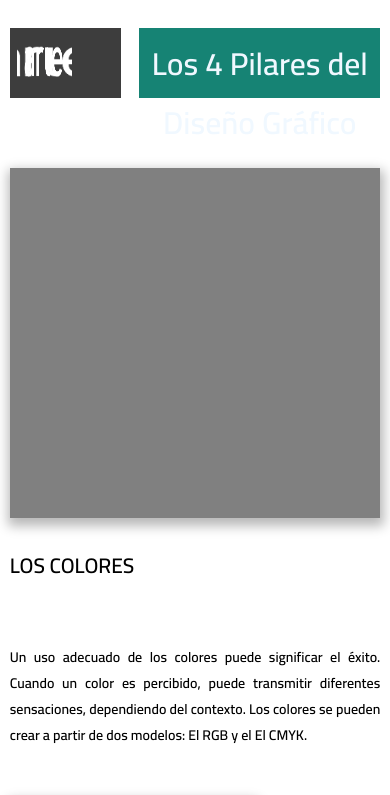
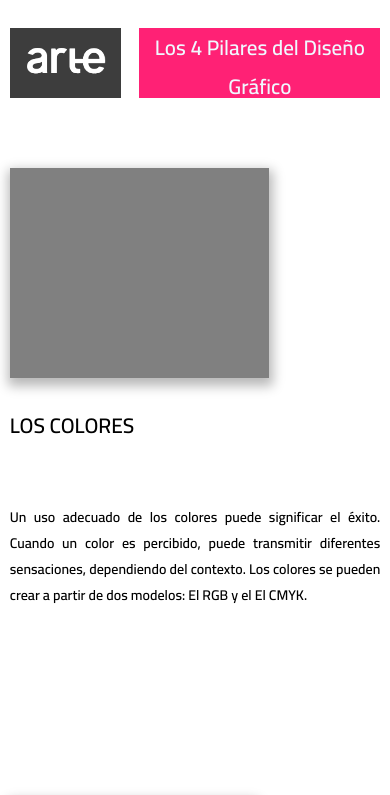
Before and after one commit to kagjuarez/Responsive_actualizado, a plain HTML site: page index.html in a window 390 px wide. Shown: the top 795 px of the page. Drawn offline with Linux system fonts and the light colour scheme; a web font is replaced by a local one.

Commit message:
Update css.css

```diff
--- a/css/css.css
+++ b/css/css.css
@@ -287,8 +287,25 @@ section {
         width: 65%;
         height: 10em;
         margin-top: 4em;
-        background-color: #168374;
+        background-color: #FF2175;
     }
+
+    .logo_R{
+    width: 16em;
+    height: 5em;
+    margin-top: 2.3em;
+    margin-left: 0.3em;
+    background-image: url(../img/Logo_R.png);
+    background-size: cover;
+    background-position: center;
+    }
+
+    .titulo_principal {
+    color: aliceblue;
+    font-size: 3em;
+    margin-top: 0em;
+    text-align: center;
+}
     .bodyContenido {
         display: block;
     }
@@ -296,8 +313,8 @@ section {
         width: 100%;
     }
     .img {
-        width: 100%;
-        height: 50em;
+        width: 70%;
+        height: 30em;
         background-color: gray;
     }
 }
```
